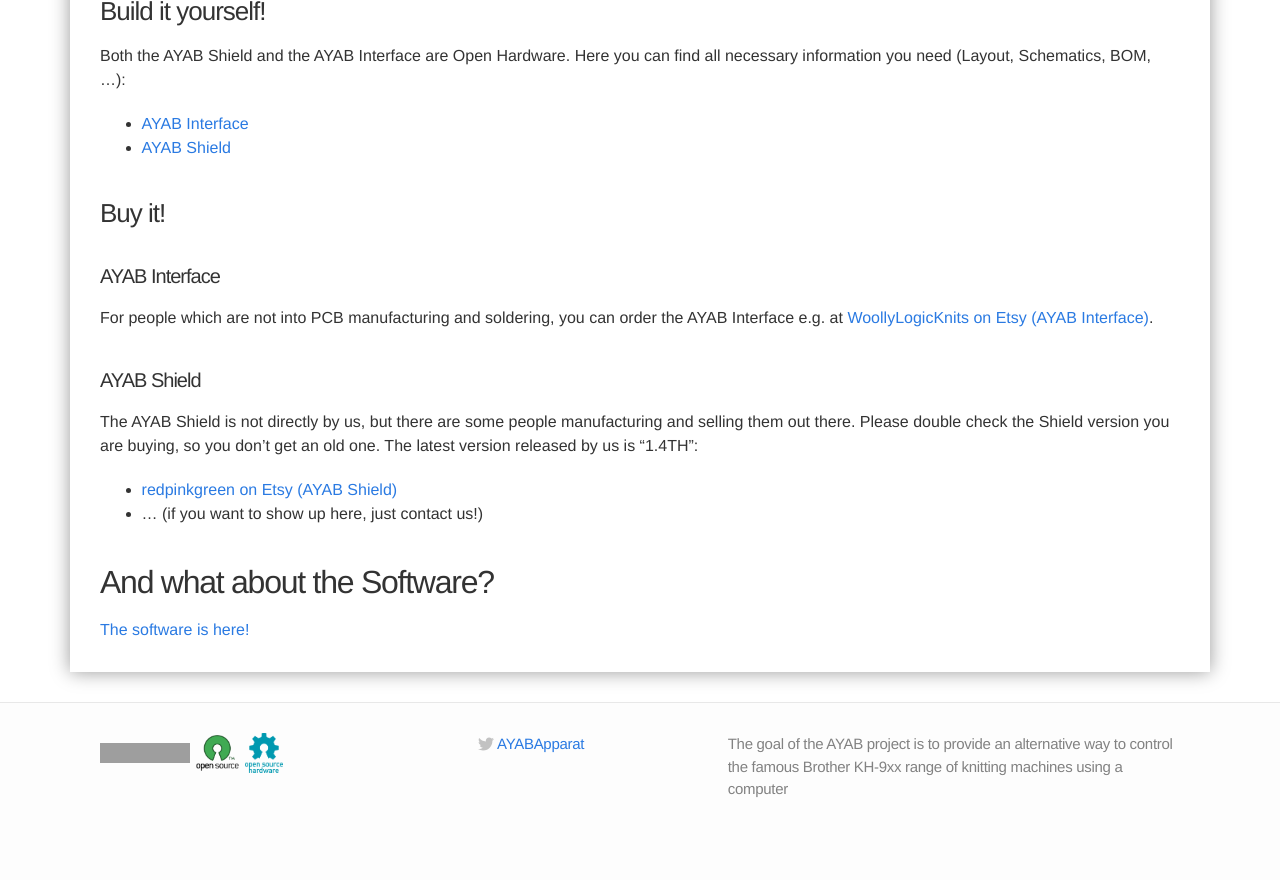
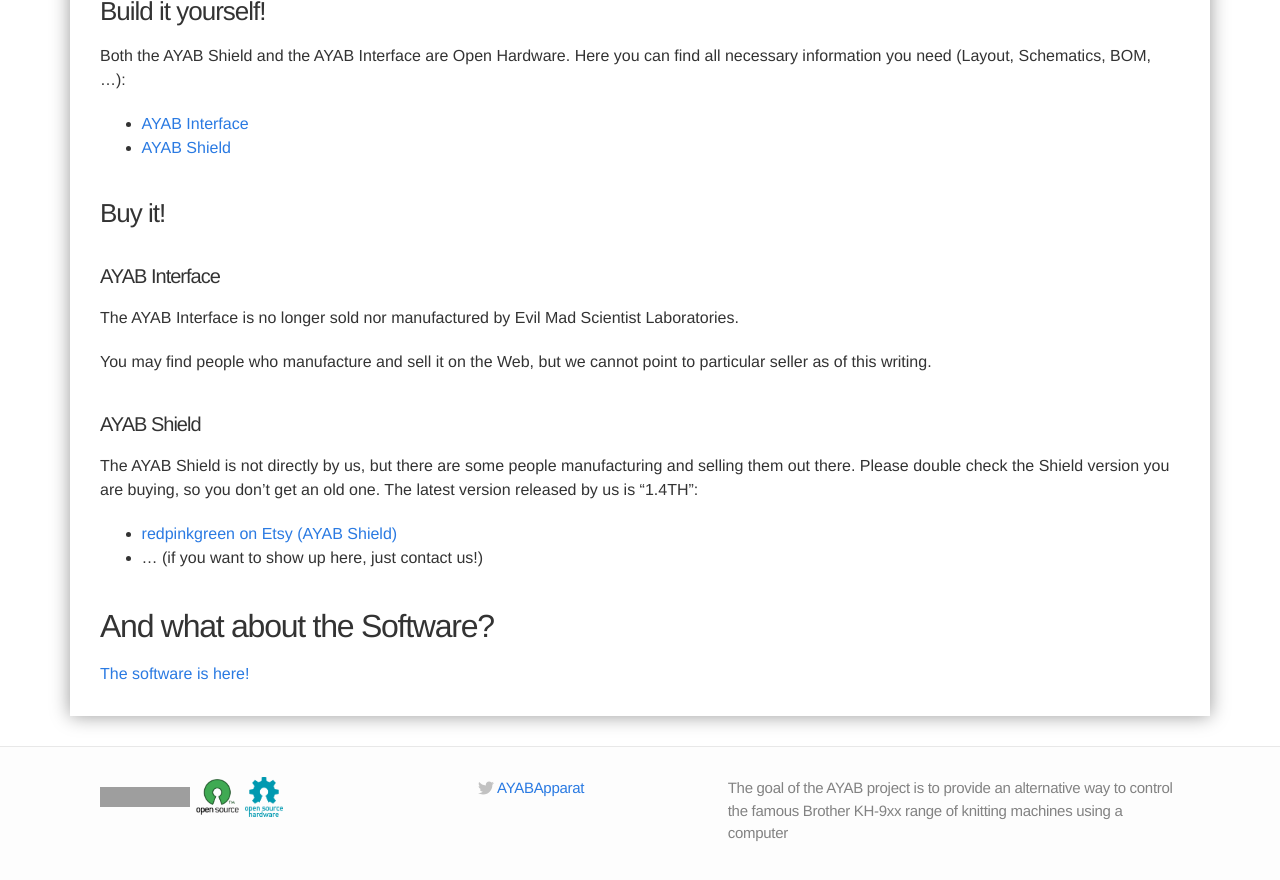
Before and after one commit to AllYarnsAreBeautiful/allyarnsarebeautiful.github.io, a Jekyll site: the page built from ayab-hardware.md, in a window 1280 px wide and 900 px high, scrolled down 815 px. Shown: the top 880 px of the window. Built offline with Jekyll 4.4.1, drawn with Linux system fonts in a browser that asks for light colours; before the commit the page ends 1671 px from its top, so only the background shows below that; grey boxes are pictures that could not be loaded.

Commit message:
Remove link to closed WoollyLogicKnits store

```diff
--- a/ayab-hardware.md
+++ b/ayab-hardware.md
@@ -34,7 +34,9 @@ Here you can find all necessary information you need (Layout, Schematics, BOM, .
 
 #### AYAB Interface
 
-For people which are not into PCB manufacturing and soldering, you can order the AYAB Interface e.g. at [WoollyLogicKnits on Etsy (AYAB Interface)](https://www.etsy.com/uk/shop/WoollyLogicKnits).
+The AYAB Interface is no longer sold nor manufactured by Evil Mad Scientist Laboratories.
+
+You may find people who manufacture and sell it on the Web, but we cannot point to particular seller as of this writing.
 
 #### AYAB Shield
 
```
